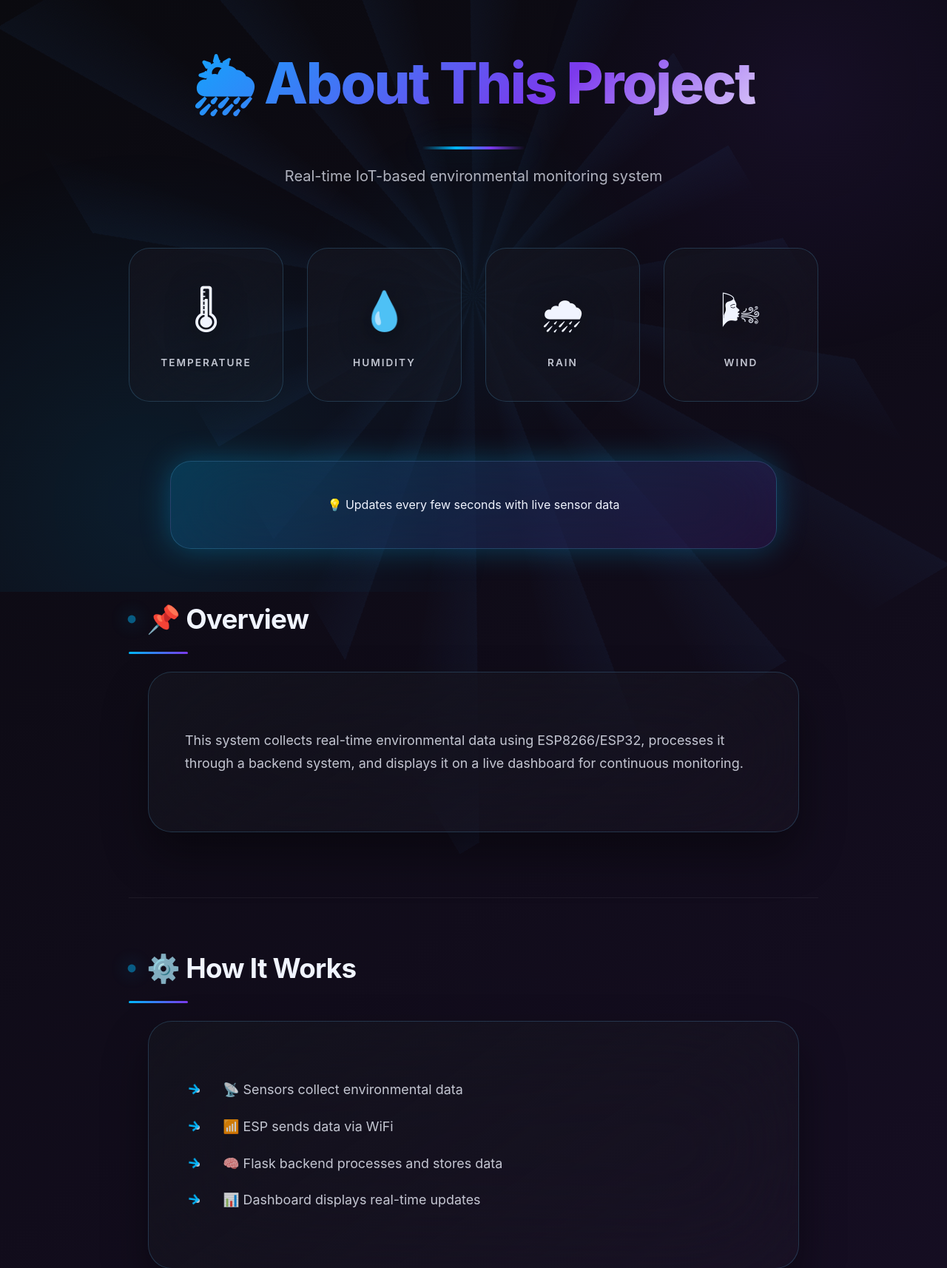
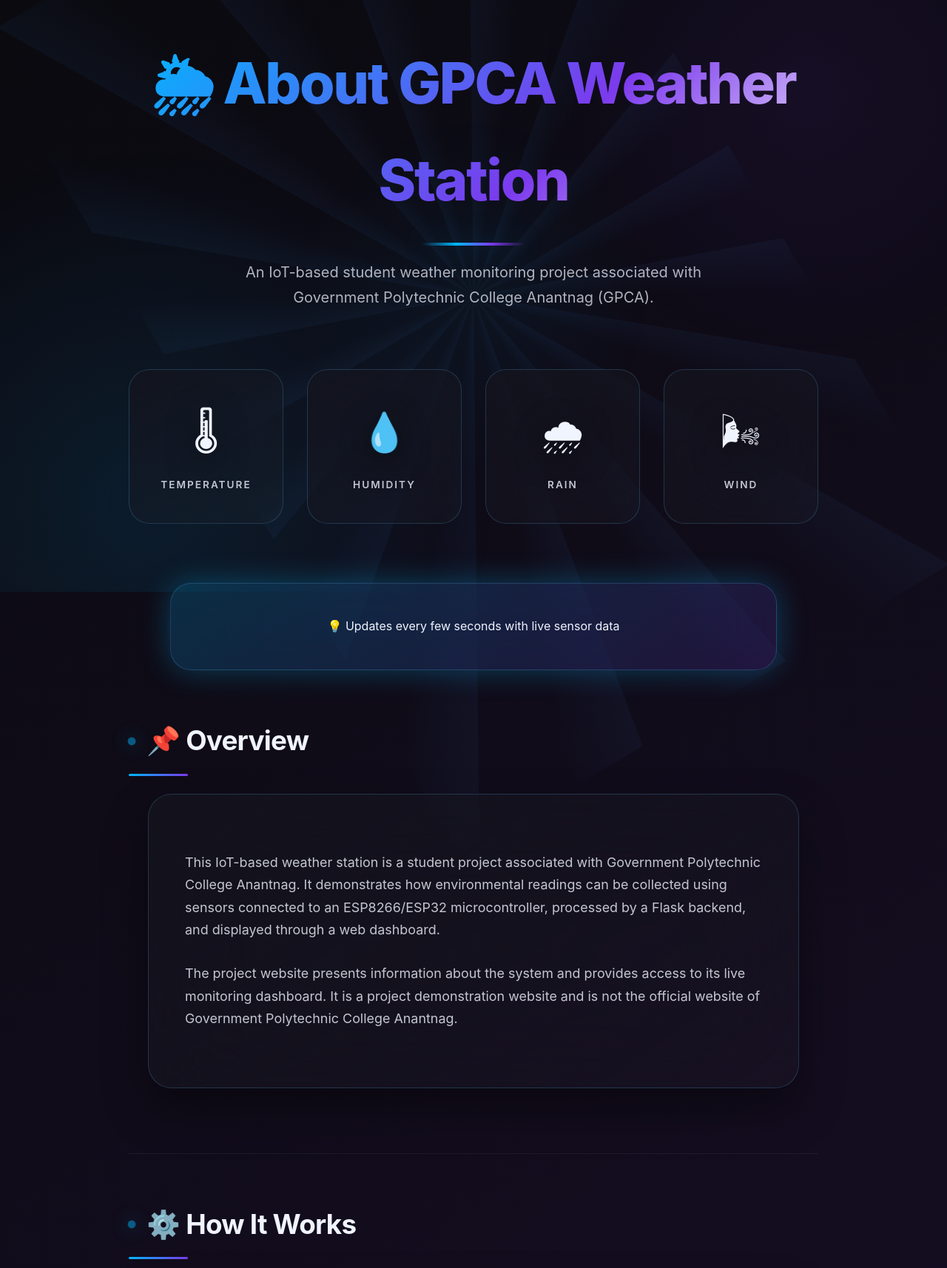
Before and after one commit to yawar2756/iot-weather-station, a Flask app: page /about in a window 1280 px wide. Shown: the top 1714 px of the page at 74% size. Run offline with Flask 3, Linux system fonts and the light colour scheme; some libraries are stand-ins or nearby versions.

Commit message:
Revise title and meta information for about page
Updated the title and meta tags for better SEO and clarity. Enhanced project description to reflect the project's educational context.

```diff
--- a/templates/about.html
+++ b/templates/about.html
@@ -3,9 +3,69 @@
 <head>
     <meta charset="UTF-8">
     <meta name="viewport" content="width=device-width, initial-scale=1.0">
-    <title>About IoT Weather Station</title>
+
+    <title>About GPCA Weather Station | Government Polytechnic College Anantnag</title>
+    <meta name="description" content="Learn about the GPCA IoT Weather Station student project associated with Government Polytechnic College Anantnag, including its sensors, ESP8266/ESP32 hardware, Flask backend and live weather dashboard.">
+    <meta name="keywords" content="Government Polytechnic College Anantnag, Govt Polytechnic College Anantnag, GPCA Weather Station, GPCA IoT Project, Anantnag weather monitoring, IoT weather station project">
+    <meta name="robots" content="index, follow, max-image-preview:large">
+    <link rel="canonical" href="https://gpca-weather-station.onrender.com/about">
     <link rel="icon" type="image/png" href="/static/favicon.png">
-    <meta name="robots" content="index, follow">
+
+    <meta property="og:type" content="article">
+    <meta property="og:site_name" content="GPCA Weather Station">
+    <meta property="og:title" content="About GPCA Weather Station | Government Polytechnic College Anantnag">
+    <meta property="og:description" content="Discover how the GPCA student IoT weather monitoring project collects environmental readings and displays them on a live dashboard.">
+    <meta property="og:url" content="https://gpca-weather-station.onrender.com/about">
+    <meta property="og:image" content="https://gpca-weather-station.onrender.com/static/favicon.png">
+
+    <meta name="twitter:card" content="summary">
+    <meta name="twitter:title" content="About GPCA Weather Station | Government Polytechnic College Anantnag">
+    <meta name="twitter:description" content="Learn about the IoT weather monitoring project associated with Government Polytechnic College Anantnag.">
+
+    <script type="application/ld+json">
+    {
+      "@context": "https://schema.org",
+      "@graph": [
+        {
+          "@type": "WebPage",
+          "@id": "https://gpca-weather-station.onrender.com/about#webpage",
+          "url": "https://gpca-weather-station.onrender.com/about",
+          "name": "About GPCA Weather Station | Government Polytechnic College Anantnag",
+          "description": "Project information about the GPCA IoT Weather Station, its sensors, hardware, backend and dashboard.",
+          "isPartOf": {
+            "@id": "https://gpca-weather-station.onrender.com/#website"
+          },
+          "about": {
+            "@id": "https://gpca-weather-station.onrender.com/#project"
+          },
+          "inLanguage": "en"
+        },
+        {
+          "@type": "CreativeWork",
+          "@id": "https://gpca-weather-station.onrender.com/#project",
+          "name": "GPCA IoT Weather Station",
+          "description": "A student IoT project associated with Government Polytechnic College Anantnag. It uses connected sensors and a Wi-Fi-enabled microcontroller to collect environmental readings for display on a web dashboard.",
+          "creator": [
+            {
+              "@type": "Person",
+              "name": "Yawar Nazir Sheikh"
+            },
+            {
+              "@type": "Person",
+              "name": "Muhammad Yaseen"
+            }
+          ],
+          "educationalUse": "Student project",
+          "about": [
+            "Internet of Things",
+            "Weather monitoring",
+            "Environmental monitoring"
+          ]
+        }
+      ]
+    }
+    </script>
+
     <style>
         :root {
             --dark-bg: #0a0a0f;
@@ -240,8 +300,11 @@
 </head>
 <body>
 <div class="container">
-<h1>🌦 About This Project</h1>
-<p class="hero-p" style="opacity:.9">Real-time IoT-based environmental monitoring system</p>
+<h1>🌦 About GPCA Weather Station</h1>
+<p class="hero-p" style="opacity:.9">
+    An IoT-based student weather monitoring project associated with
+    Government Polytechnic College Anantnag (GPCA).
+    </p>
 
 <div class="stats">
 <div class="stat-card"><div class="stat-value">🌡</div><div class="stat-label">Temperature</div></div>
@@ -255,7 +318,18 @@
 <div class="section">
 <h2>📌 Overview</h2>
 <div class="card">
-<p>This system collects real-time environmental data using ESP8266/ESP32, processes it through a backend system, and displays it on a live dashboard for continuous monitoring.</p>
+<p>
+This IoT-based weather station is a student project associated with
+Government Polytechnic College Anantnag. It demonstrates how environmental
+readings can be collected using sensors connected to an ESP8266/ESP32
+microcontroller, processed by a Flask backend, and displayed through a web
+dashboard.
+</p>
+<p>
+The project website presents information about the system and provides access
+to its live monitoring dashboard. It is a project demonstration website and
+is not the official website of Government Polytechnic College Anantnag.
+</p>
 </div>
 </div>
 
@@ -358,7 +432,14 @@
 </div>
 </div>
 
-<p class="footer-p">Built as part of an IoT-based smart monitoring system project.</p>
+<p class="footer-p">
+GPCA Weather Station is an educational IoT weather monitoring project
+associated with Government Polytechnic College Anantnag.
+<br>
+<a href="/" style="color:var(--accent-blue);text-decoration:none;">Project Home</a>
+&nbsp;|&nbsp;
+<a href="/dashboard" style="color:var(--accent-blue);text-decoration:none;">Live Weather Dashboard</a>
+</p>
 
 <!-- CREDIT -->
 <div style="
```
